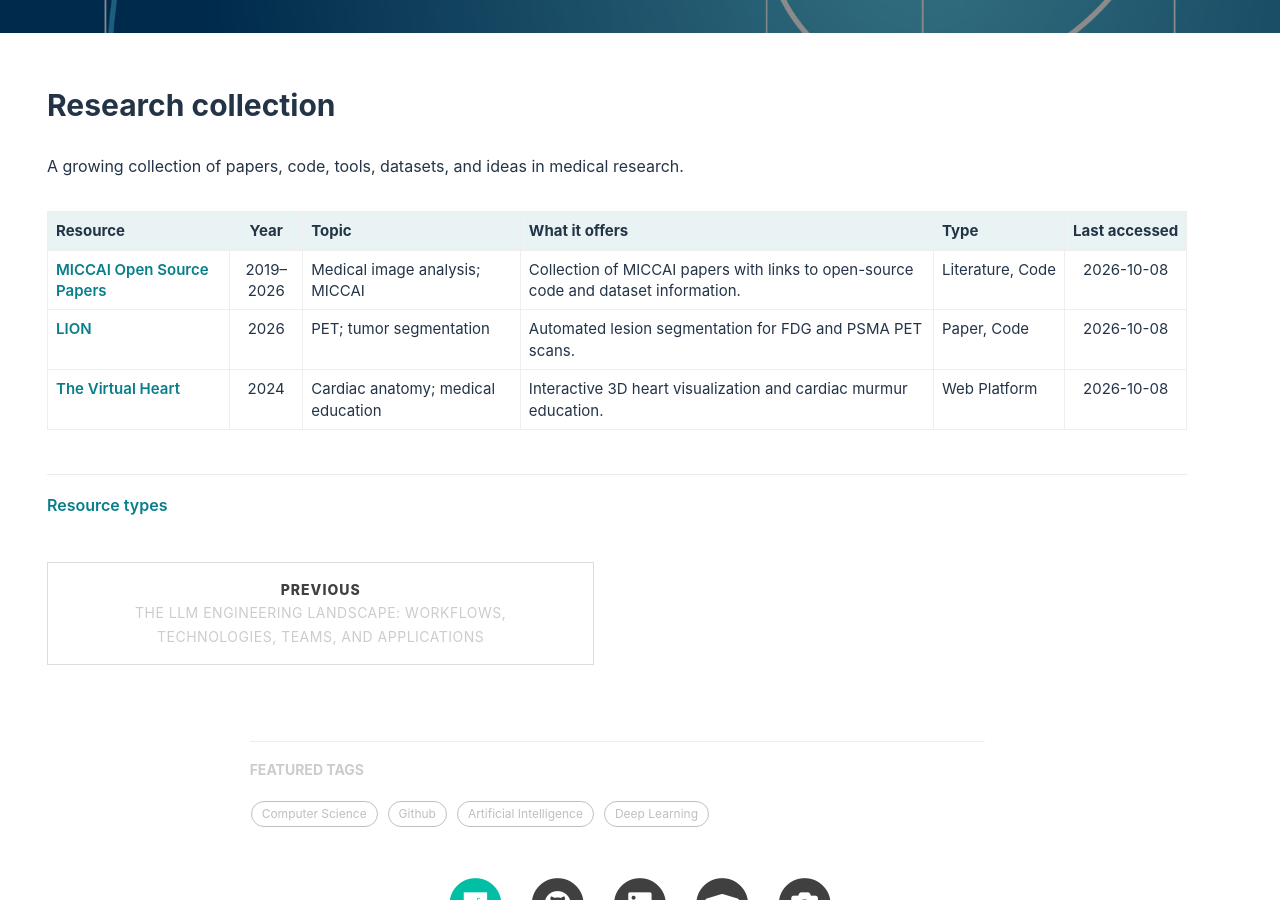
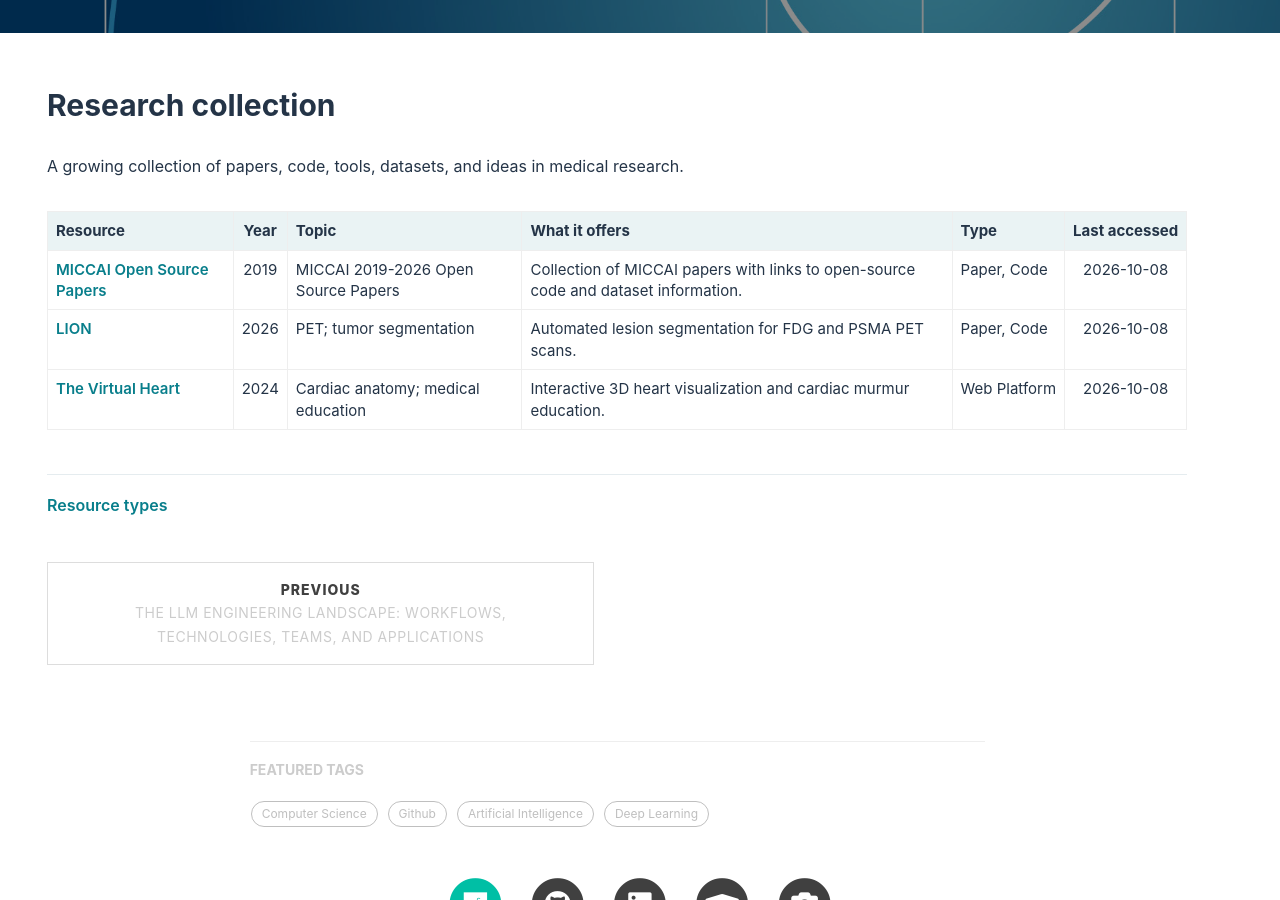
Before and after one commit to jizhang02/jizhang02.github.io, a Jekyll site: the page built from _posts/2026-10-08-researchnotes.markdown, in a window 1280 px wide and 900 px high, scrolled down 520 px. Built offline with Jekyll 4.4.1, drawn with Linux system fonts in a browser that asks for light colours; nearby versions of some CDN libraries; a script that is not in the unit is left out; comment, search, counter and statistics services are not loaded.

Commit message:
Update MICCAI resource year topic and type

```diff
--- a/_posts/2026-10-08-researchnotes.markdown
+++ b/_posts/2026-10-08-researchnotes.markdown
@@ -25,7 +25,7 @@
 
 | Resource | Year | Topic | What it offers | Type | Last accessed |
 | :--- | :---: | :--- | :--- | :--- | :---: |
-| [MICCAI Open Source Papers](https://github.com/JunMa11/MICCAI-OpenSourcePapers) | 2019–2026 | Medical image analysis; MICCAI | Collection of MICCAI papers with links to open-source code and dataset information. | Literature, Code | 2026-10-08 |
+| [MICCAI Open Source Papers](https://github.com/JunMa11/MICCAI-OpenSourcePapers) | 2019 | MICCAI 2019-2026 Open Source Papers | Collection of MICCAI papers with links to open-source code and dataset information. | Paper, Code | 2026-10-08 |
 | [LION](https://github.com/ENHANCE-PET/LION) | 2026 | PET; tumor segmentation | Automated lesion segmentation for FDG and PSMA PET scans. | Paper, Code | 2026-10-08 |
 | [The Virtual Heart](https://thevirtualheart.com/) | 2024 | Cardiac anatomy; medical education | Interactive 3D heart visualization and cardiac murmur education. | Web Platform | 2026-10-08 |
 
```
